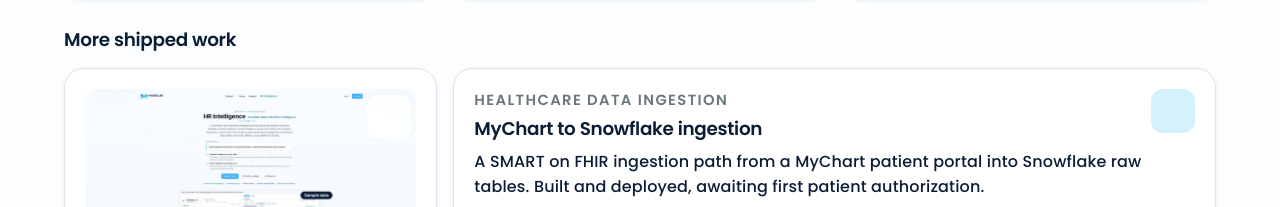
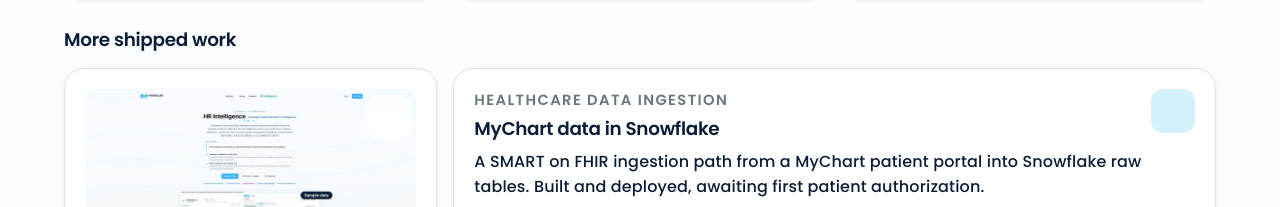
Before and after one commit to omfawehinmi/portfolio, a React (Vite) app: page / in a window 1280 px wide. Shown: the part 2579-2786 px from the top of the page. Built offline with nearby package versions, Linux system fonts and the light colour scheme.

Commit message:
Use Healthcare tile title B: MyChart data in Snowflake

```diff
--- a/src/data/architecture.js
+++ b/src/data/architecture.js
@@ -105,7 +105,7 @@ DIAG.features.rows=[
 COPY.mychart = {
   id: "mychart",
   kicker: "Healthcare data ingestion",
-  title: "MyChart to Snowflake ingestion",
+  title: "MyChart data in Snowflake",
   summary: "A SMART on FHIR ingestion path from a MyChart patient portal into Snowflake raw tables. Built and deployed, awaiting first patient authorization.",
   open: "Designed and deployed a SMART on FHIR R4 ingestion path from an Epic MyChart patient portal into Snowflake. The patient authorizes access through OAuth, and tokens are kept in a token vault on AWS Lambda, DynamoDB and SSM Parameter Store. A scheduled Apache Airflow load is designed to pull FHIR R4 resources onto a Snowflake internal stage, and stored procedures load them into VARIANT raw tables. Infrastructure is defined in Terraform. The path is pending its first patient authorization, so no health data has been loaded yet.",
   caption: "Ingestion path from patient authorization to Snowflake raw tables. Built, awaiting first load. No patient data is shown.",
```
